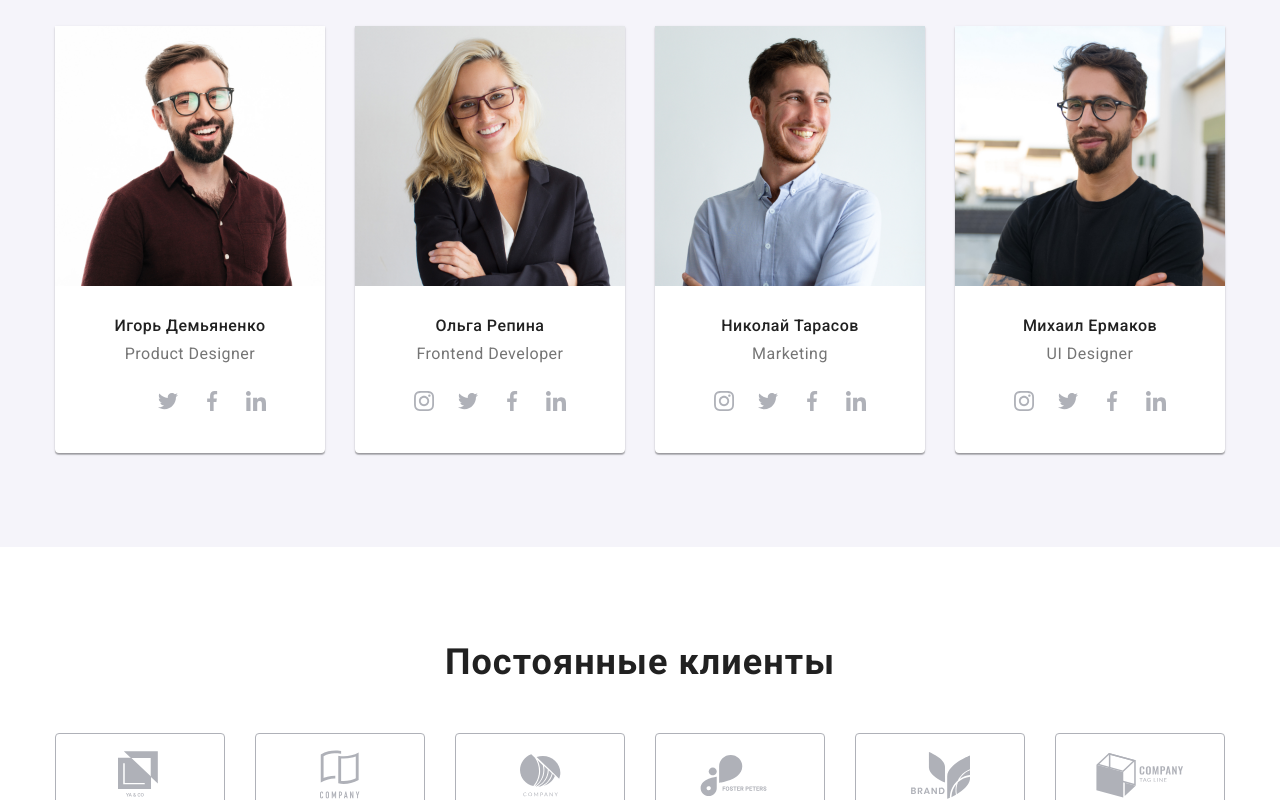
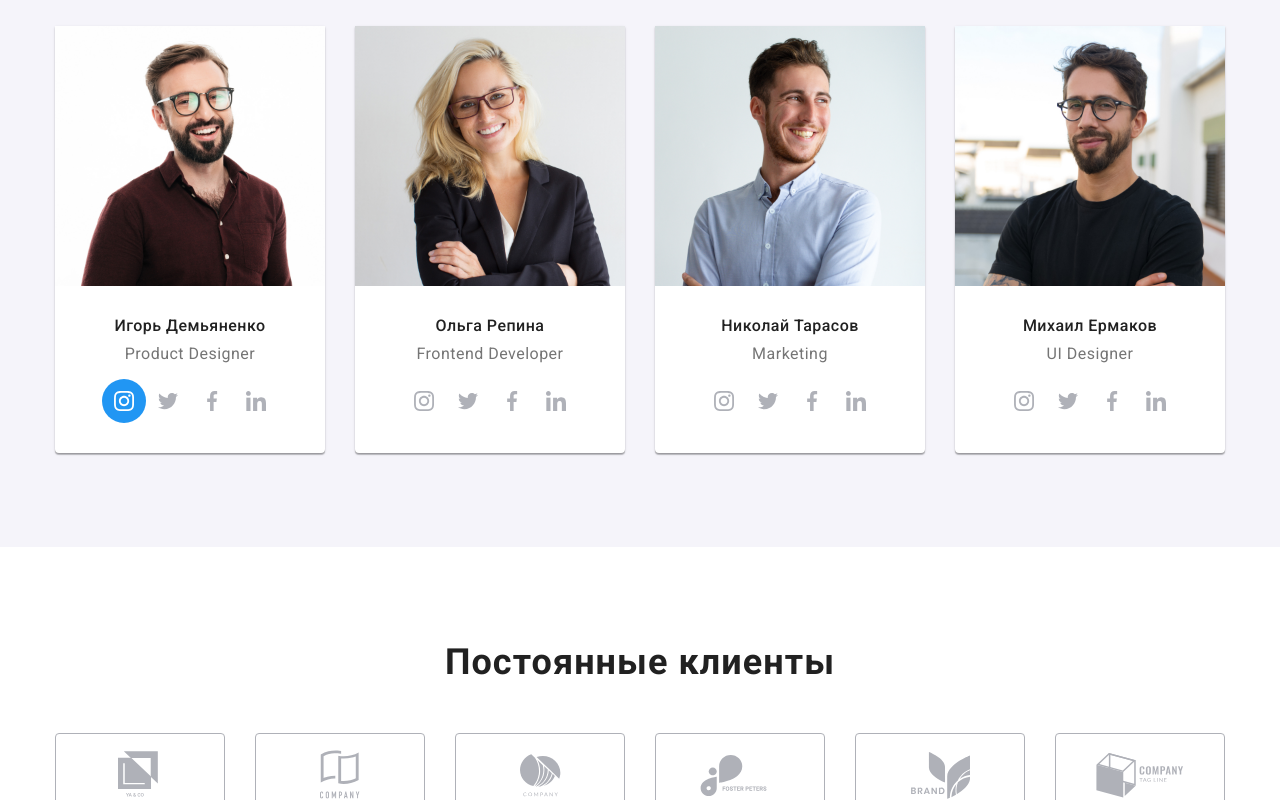
Before and after one commit to vitalik0790/goit-markup-hw-05, a plain HTML site: page index.html in a window 1280 px wide. In both pictures the pointer is over the link 124 px from the left and 2166 px from the top of the page. Shown: the part 1766-2566 px from the top of the page. Drawn offline with nearby package versions, Linux system fonts and the light colour scheme.

Commit message:
Виправив

```diff
--- a/css/styles.css
+++ b/css/styles.css
@@ -453,7 +453,7 @@ nav ul li:not(:last-child) {
 }
 
 .ourteam-social-link:hover,
-..ourteam-social-link:focus {
+.ourteam-social-link:focus {
   background-color: var(--text-hover-focus);
   transition: 250ms var(--time-distribution-function);
 }
```
